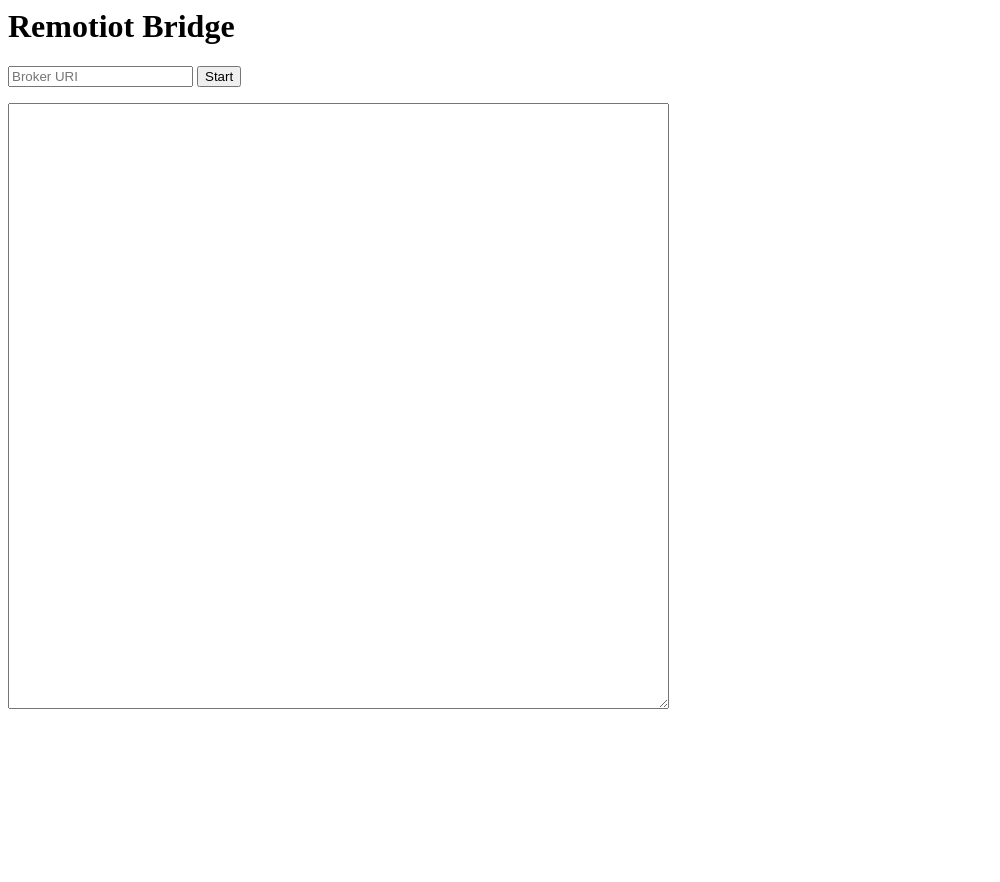
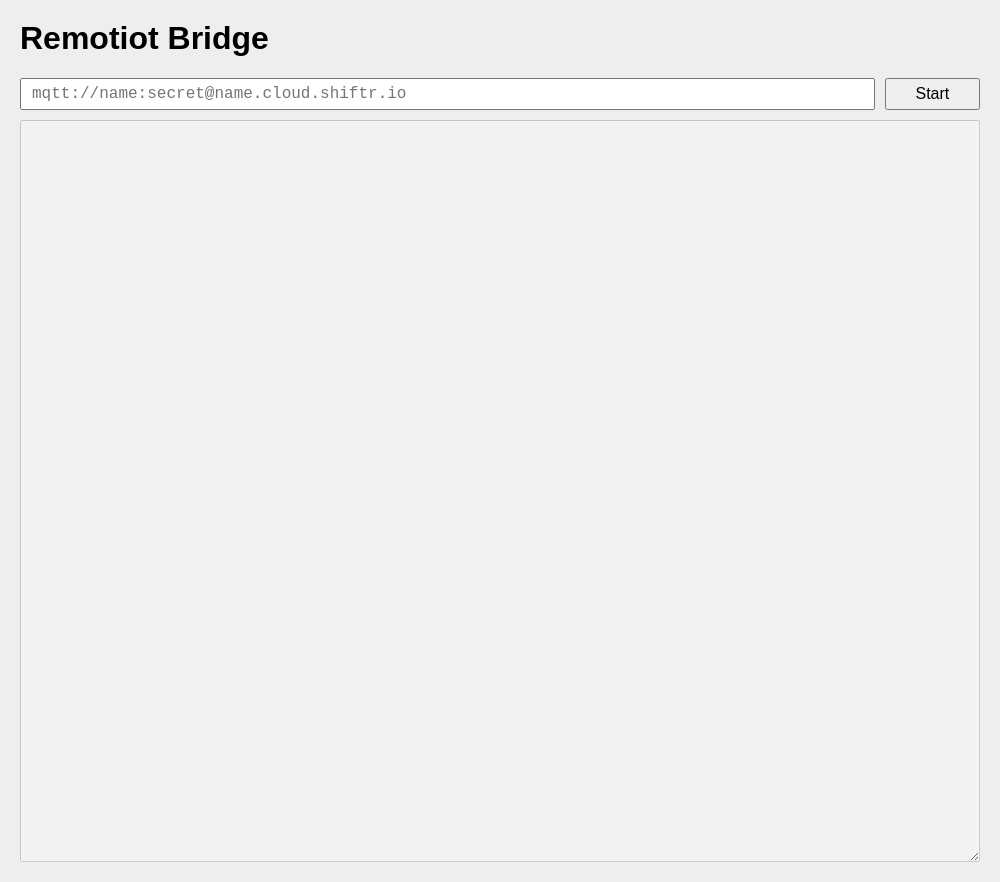
Before and after one commit to 256dpi/remote-iot, an Electron app: page bridge/src/index.html in a window 1000 px wide. Before the commit the page ends 800 px from the top, so only its background shows below. Drawn offline with Linux system fonts and the light colour scheme.

Commit message:
basic styling

```diff
--- a/bridge/src/index.html
+++ b/bridge/src/index.html
@@ -1,21 +1,58 @@
 <html>
 <head>
     <title>Remotiot Bridge</title>
+    <style>
+        body {
+            margin: 20px;
+            background: #eee;
+            font-family: sans-serif;
+            font-size: 16px;
+        }
+
+        #toolbar {
+            display: flex;
+            margin-bottom: 10px;
+            justify-content: space-between;
+        }
+
+        input {
+            width: 90%;
+            box-sizing: border-box;
+            padding: 5px 10px;
+            margin-right: 10px;
+            font-family: monospace;
+            font-size: 16px;
+        }
+
+        button {
+            width: 10%;
+            box-sizing: border-box;
+            padding: 5px 10px;
+            font-size: 16px;
+        }
+
+        textarea {
+            display: block;
+            width: 100%;
+            box-sizing: border-box;
+            padding: 10px;
+            font-family: monospace;
+            font-size: 16px;
+        }
+    </style>
 </head>
 <body>
     <h1>Remotiot Bridge</h1>
 
-    <p>
-        <input id="broker" type="text" placeholder="Broker URI">
+    <div id="toolbar">
+        <input id="broker" type="text" placeholder="mqtt://name:secret@name.cloud.shiftr.io">
 
         <button id="start" type="button">
             Start
         </button>
-    </p>
+    </div>
 
-    <p>
-        <textarea cols="80" rows="40" id="log"></textarea>
-    </p>
+    <textarea cols="80" rows="40" id="log" disabled></textarea>
 
     <script src="index.js"></script>
 </body>
--- a/bridge/src/index.js
+++ b/bridge/src/index.js
@@ -9,8 +9,9 @@
     broker: brokerInput.textContent,
   });
 
-  // disable button
-  startButton.attributes['disabled'] = true;
+  // disable input and button
+  brokerInput.disabled = true;
+  startButton.disabled = true;
 };
 
 window.ipcRendrer.on('log', (_, msg) => {
```
